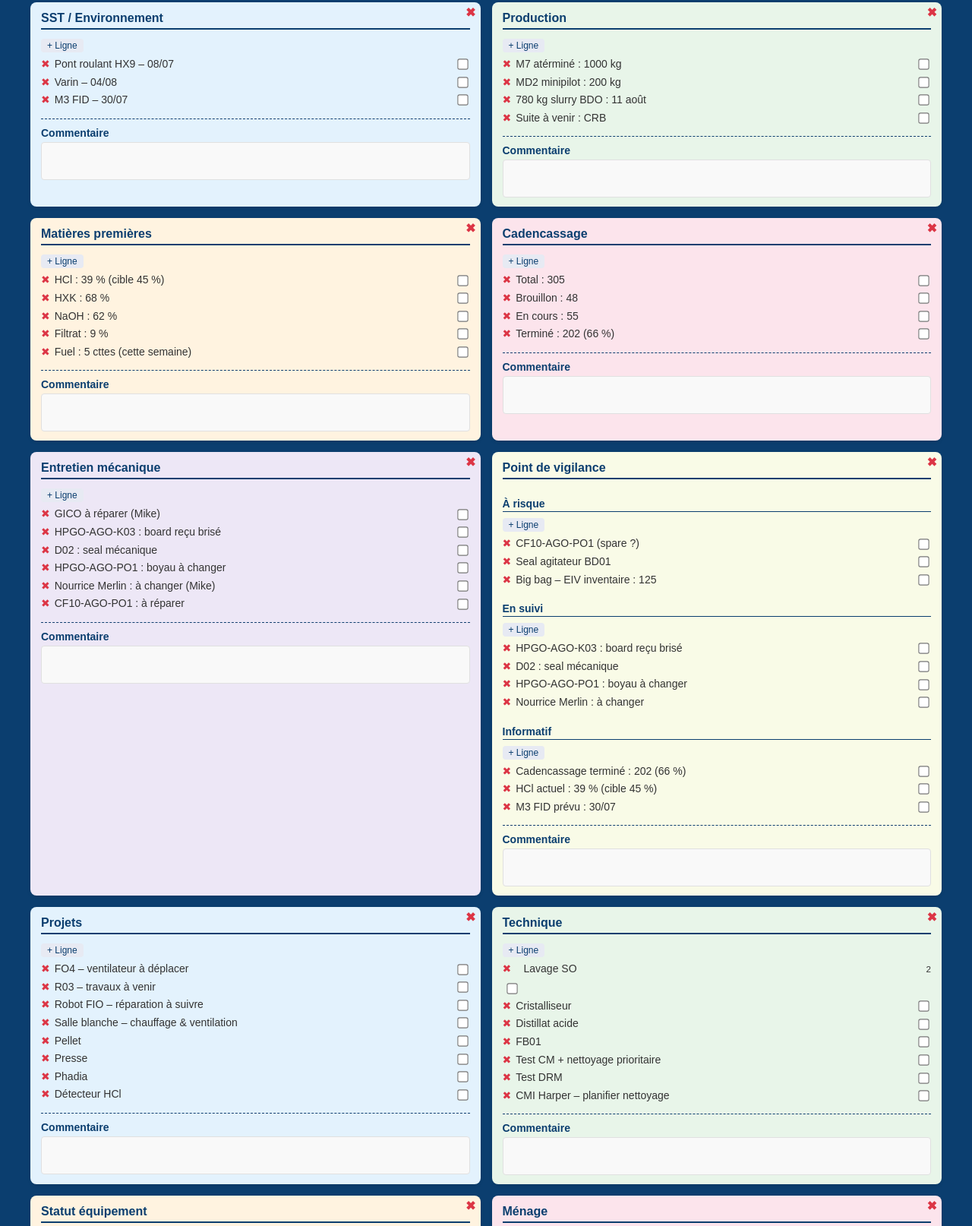
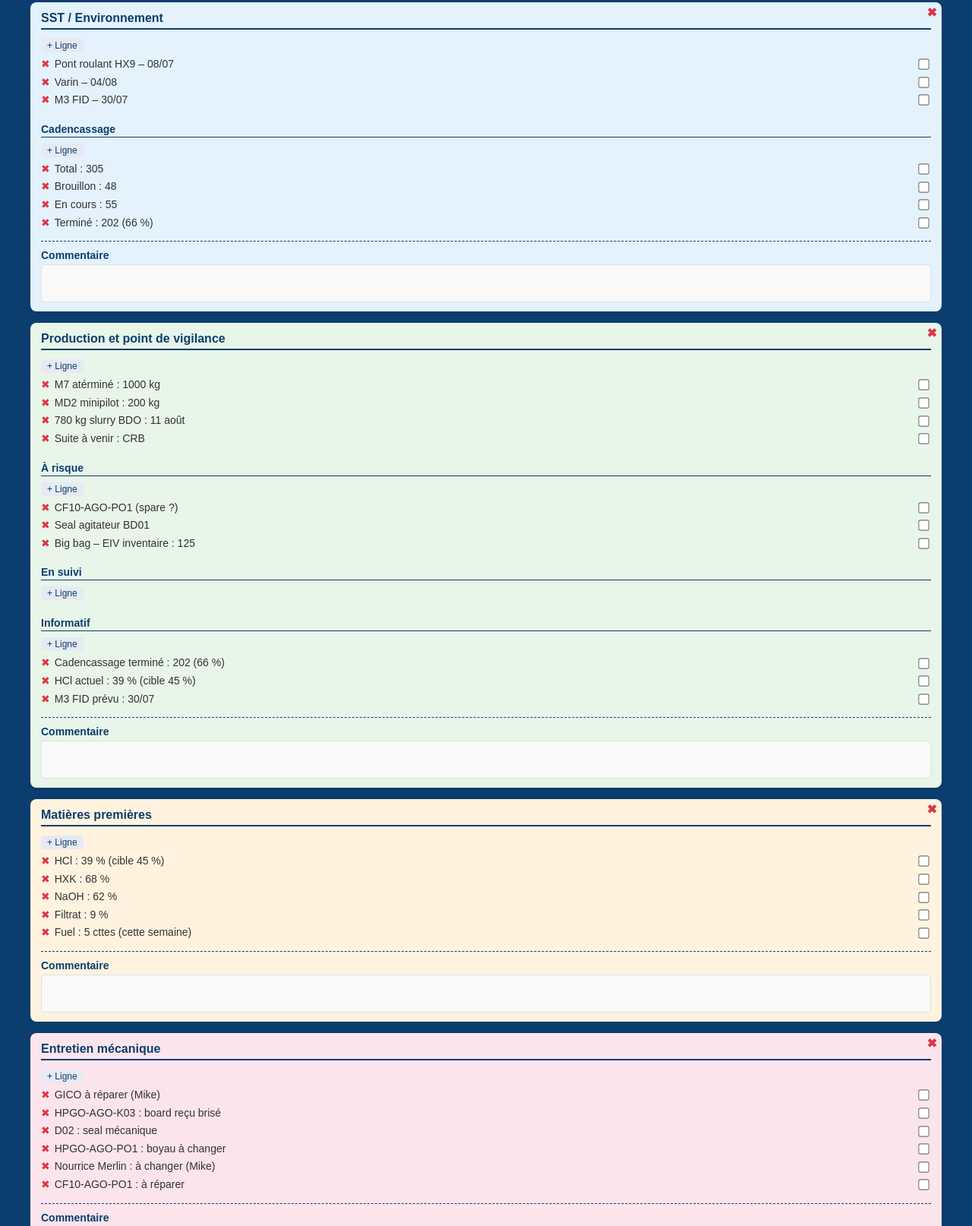
Before and after one commit to julienAEM/coordination-site, a plain HTML site: page index.html in a window 1280 px wide. Shown: the part 129-1743 px from the top of the page at 76% size. Drawn offline with Linux system fonts and the light colour scheme.

Commit message:
Update index.html

```diff
--- a/index.html
+++ b/index.html
@@ -65,8 +65,8 @@
         }
         .grid {
             display: grid;
-            /* Display two columns instead of three to increase card width */
-            grid-template-columns: repeat(2, 1fr);
+            /* Display a single column as requested */
+            grid-template-columns: repeat(1, 1fr);
             grid-gap: 15px;
         }
         .card {
@@ -215,7 +215,7 @@
     </div>
     <!-- Grid for cards -->
     <div class="grid" id="grid">
-        <!-- Ligne 1 -->
+        <!-- Réorganisation : une seule colonne avec regroupements demandés -->
         <div class="card">
             <h3 contenteditable="true">SST / Environnement</h3>
             <ul>
@@ -223,15 +223,46 @@
                 <li contenteditable="true">Varin – 04/08</li>
                 <li contenteditable="true">M3 FID – 30/07</li>
             </ul>
+            <div class="subsection">
+                <h4 contenteditable="true">Cadencassage</h4>
+                <ul>
+                    <li contenteditable="true">Total : 305</li>
+                    <li contenteditable="true">Brouillon : 48</li>
+                    <li contenteditable="true">En cours : 55</li>
+                    <li contenteditable="true">Terminé : 202 (66 %)</li>
+                </ul>
+            </div>
         </div>
         <div class="card">
-            <h3 contenteditable="true">Production</h3>
+            <h3 contenteditable="true">Production et point de vigilance</h3>
             <ul>
                 <li contenteditable="true">M7 atérminé : 1000 kg</li>
                 <li contenteditable="true">MD2 minipilot : 200 kg</li>
                 <li contenteditable="true">780 kg slurry BDO : 11 août</li>
                 <li contenteditable="true">Suite à venir : CRB</li>
             </ul>
+            <div class="subsection">
+                <h4 contenteditable="true">À risque</h4>
+                <ul>
+                    <li contenteditable="true">CF10‑AGO‑PO1 (spare ?)</li>
+                    <li contenteditable="true">Seal agitateur BD01</li>
+                    <li contenteditable="true">Big bag – EIV inventaire : 125</li>
+                </ul>
+            </div>
+            <div class="subsection">
+                <h4 contenteditable="true">En suivi</h4>
+                <ul>
+                    <!-- Tous les éléments en suivi qui étaient en double ailleurs ont été retirés -->
+                </ul>
+            </div>
+            <div class="subsection">
+                <h4 contenteditable="true">Informatif</h4>
+                <ul>
+                    <li contenteditable="true">Cadencassage terminé : 202 (66 %)</li>
+                    <li contenteditable="true">HCl actuel : 39 % (cible 45 %)</li>
+                    <li contenteditable="true">M3 FID prévu : 30/07</li>
+                </ul>
+            </div>
         </div>
         <div class="card">
             <h3 contenteditable="true">Matières premières</h3>
@@ -243,16 +274,6 @@
                 <li contenteditable="true">Fuel : 5 cttes (cette semaine)</li>
             </ul>
         </div>
-        <!-- Ligne 2 -->
-        <div class="card">
-            <h3 contenteditable="true">Cadencassage</h3>
-            <ul>
-                <li contenteditable="true">Total : 305</li>
-                <li contenteditable="true">Brouillon : 48</li>
-                <li contenteditable="true">En cours : 55</li>
-                <li contenteditable="true">Terminé : 202 (66 %)</li>
-            </ul>
-        </div>
         <div class="card">
             <h3 contenteditable="true">Entretien mécanique</h3>
             <ul>
@@ -262,60 +283,6 @@
                 <li contenteditable="true">HPGO‑AGO‑PO1 : boyau à changer</li>
                 <li contenteditable="true">Nourrice Merlin : à changer (Mike)</li>
                 <li contenteditable="true">CF10‑AGO‑PO1 : à réparer</li>
-            </ul>
-        </div>
-        <div class="card">
-            <h3 contenteditable="true">Point de vigilance</h3>
-            <div class="subsection">
-                <h4 contenteditable="true">À risque</h4>
-                <ul>
-                    <li contenteditable="true">CF10‑AGO‑PO1 (spare ?)</li>
-                    <li contenteditable="true">Seal agitateur BD01</li>
-                    <li contenteditable="true">Big bag – EIV inventaire : 125</li>
-                </ul>
-            </div>
-            <div class="subsection">
-                <h4 contenteditable="true">En suivi</h4>
-                <ul>
-                    <li contenteditable="true">HPGO‑AGO‑K03 : board reçu brisé</li>
-                    <li contenteditable="true">D02 : seal mécanique</li>
-                    <li contenteditable="true">HPGO‑AGO‑PO1 : boyau à changer</li>
-                    <li contenteditable="true">Nourrice Merlin : à changer</li>
-                </ul>
-            </div>
-            <div class="subsection">
-                <h4 contenteditable="true">Informatif</h4>
-                <ul>
-                    <li contenteditable="true">Cadencassage terminé : 202 (66 %)</li>
-                    <li contenteditable="true">HCl actuel : 39 % (cible 45 %)</li>
-                    <li contenteditable="true">M3 FID prévu : 30/07</li>
-                </ul>
-            </div>
-        </div>
-        <!-- Ligne 3 -->
-        <div class="card">
-            <h3 contenteditable="true">Projets</h3>
-            <ul>
-                <li contenteditable="true">FO4 – ventilateur à déplacer</li>
-                <li contenteditable="true">R03 – travaux à venir</li>
-                <li contenteditable="true">Robot FIO – réparation à suivre</li>
-                <li contenteditable="true">Salle blanche – chauffage & ventilation</li>
-                <li contenteditable="true">Pellet</li>
-                <li contenteditable="true">Presse</li>
-                <li contenteditable="true">Phadia</li>
-                <li contenteditable="true">Détecteur HCl</li>
-            </ul>
-        </div>
-        <div class="card">
-            <h3 contenteditable="true">Technique</h3>
-            <ul>
-                <li contenteditable="true">Lavage SO<sub>2</sub></li>
-                <li contenteditable="true">Cristalliseur</li>
-                <li contenteditable="true">Distillat acide</li>
-                <li contenteditable="true">FB01</li>
-                <li contenteditable="true">Test CM + nettoyage prioritaire</li>
-                <li contenteditable="true">Test DRM</li>
-                <li contenteditable="true">CMI Harper – planifier nettoyage</li>
             </ul>
         </div>
         <div class="card">
@@ -339,9 +306,10 @@
                 <li contenteditable="true">HK : 175 kg (1er), 245 kg (2e)</li>
             </ul>
         </div>
-        <!-- Ligne 4 -->
         <div class="card">
-            <h3 contenteditable="true">Ménage</h3>
+            <h3 contenteditable="true">Propreté / Bon ordre</h3>
+            <div class="subsection">
+                <h4 contenteditable="true">Ménage</h4>
                 <ul>
                     <li contenteditable="true">Laver cuve HXK</li>
                     <li contenteditable="true">Remplacer pièce HCl</li>
@@ -350,14 +318,43 @@
                     <li contenteditable="true">Tapisser l’intérieur des poubelles</li>
                 </ul>
             </div>
-        <div class="card">
-            <h3 contenteditable="true">Actions Nisshin</h3>
+            <div class="subsection">
+                <h4 contenteditable="true">Actions Nisshin</h4>
                 <ul>
                     <li contenteditable="true">Audit hypochlorite</li>
                     <li contenteditable="true">Audit hypotraction</li>
                     <li contenteditable="true">Audit extérieur</li>
                     <li contenteditable="true">Audit magasin</li>
                 </ul>
+            </div>
+        </div>
+        <div class="card">
+            <h3 contenteditable="true">Ingénierie</h3>
+            <div class="subsection">
+                <h4 contenteditable="true">Projets</h4>
+                <ul>
+                    <li contenteditable="true">FO4 – ventilateur à déplacer</li>
+                    <li contenteditable="true">R03 – travaux à venir</li>
+                    <li contenteditable="true">Robot FIO – réparation à suivre</li>
+                    <li contenteditable="true">Salle blanche – chauffage & ventilation</li>
+                    <li contenteditable="true">Pellet</li>
+                    <li contenteditable="true">Presse</li>
+                    <li contenteditable="true">Phadia</li>
+                    <li contenteditable="true">Détecteur HCl</li>
+                </ul>
+            </div>
+            <div class="subsection">
+                <h4 contenteditable="true">Technique</h4>
+                <ul>
+                    <li contenteditable="true">Lavage SO<sub>2</sub></li>
+                    <li contenteditable="true">Cristalliseur</li>
+                    <li contenteditable="true">Distillat acide</li>
+                    <li contenteditable="true">FB01</li>
+                    <li contenteditable="true">Test CM + nettoyage prioritaire</li>
+                    <li contenteditable="true">Test DRM</li>
+                    <li contenteditable="true">CMI Harper – planifier nettoyage</li>
+                </ul>
+            </div>
         </div>
         <div class="card">
             <h3 contenteditable="true">Opportunité</h3>
```
Lines whose indentation alone changed are shown as unchanged.
